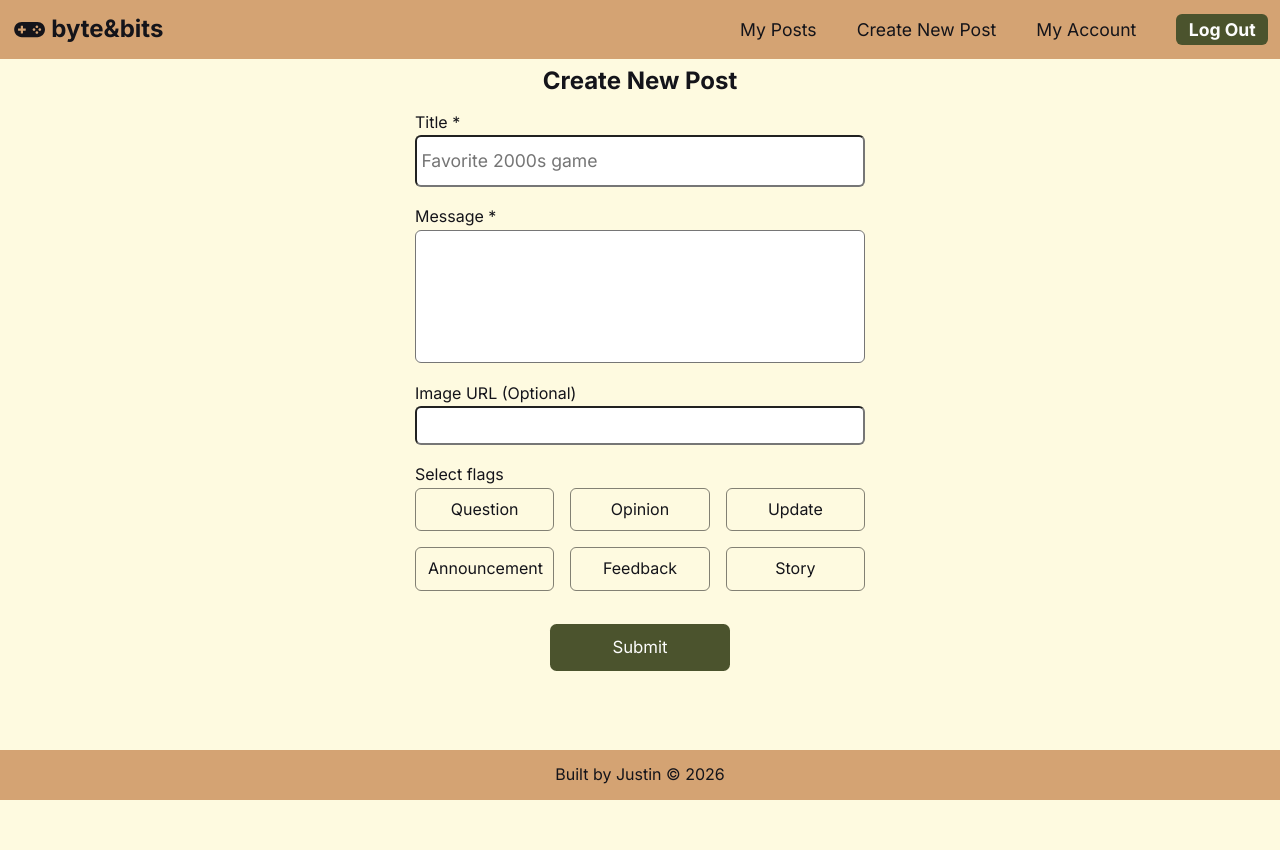
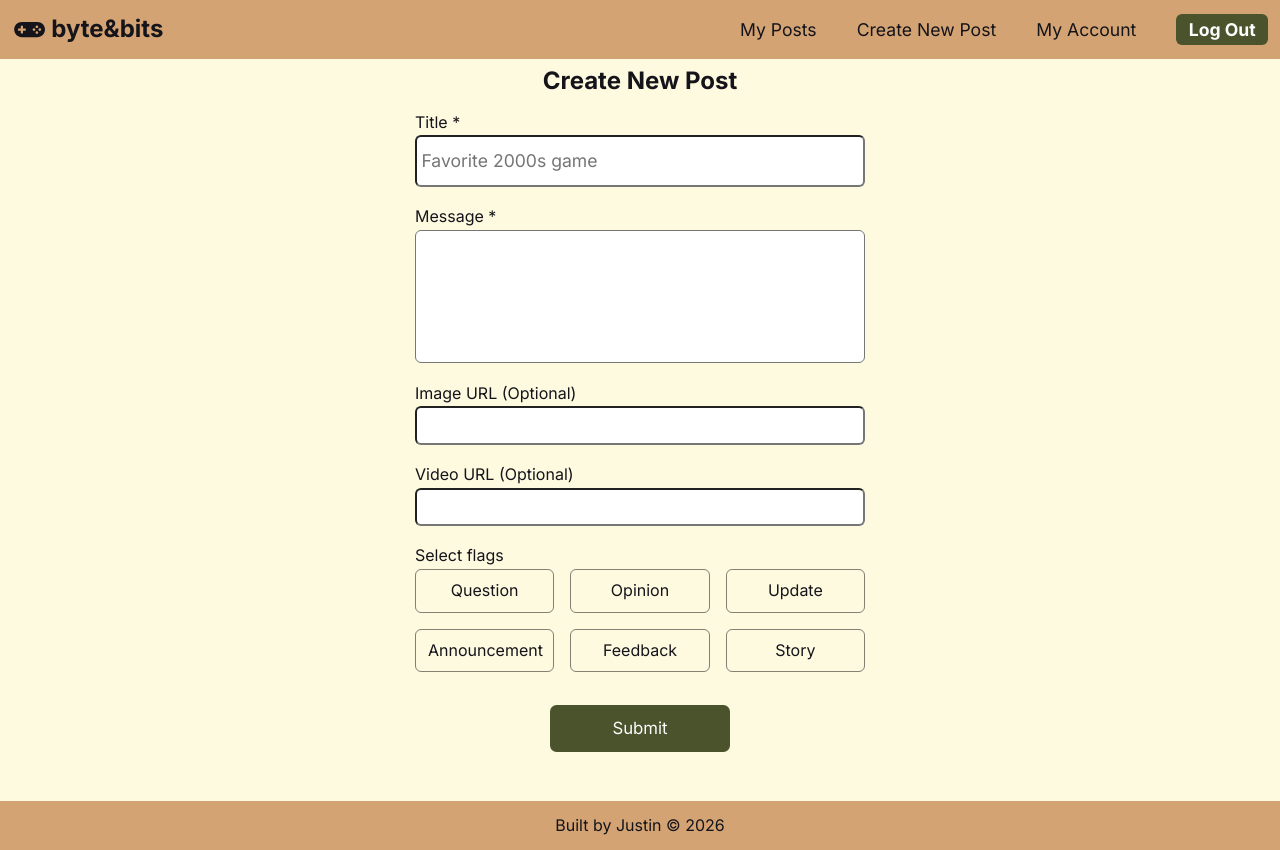
Before and after one commit to justinjones38/retro-game-forum, a React (Vite) app: page /create-post in a window 1280 px wide. Before the commit the page ends 800 px from the top, so only its background shows below. Built offline with nearby package versions, Linux system fonts and the light colour scheme; no server answers; sample sign-in values are in the browser's storage.

Commit message:
added ScrollToTop component that auto scrolls to top when changing routes

```diff
--- /dev/null
+++ b/src/components/ScrollToTop.jsx
@@ -0,0 +1,11 @@
+import { useEffect } from "react";
+import { useLocation } from "react-router";
+
+export default function ScrollToTop() {
+  const {pathname} = useLocation();
+  console.log(pathname);
+
+  useEffect(() => {
+    window.scrollTo({top: 0, left: 0})
+  }, [pathname])
+}
--- a/src/components/navbar/Navbar.module.css
+++ b/src/components/navbar/Navbar.module.css
@@ -64,6 +64,7 @@ nav {
 
 .navMenu {
   position: fixed;
+  opacity: 0;
   top: -100%;
   left: 0;
   min-height: 100%;
@@ -74,6 +75,7 @@ nav {
 
 .navMenu.show {
   top: 0;
+  opacity: 100%;
   transition: 0.3s top;
 }
 
--- a/src/pages/posts/CreatePost.jsx
+++ b/src/pages/posts/CreatePost.jsx
@@ -108,16 +108,27 @@ export default function CreatePost() {
           required
         ></textarea>
         <label htmlFor="imgUrl">
-          {" "}
           Image URL <span>(Optional)</span>
         </label>
         <input
           type="text"
-          className={styles.imgInput}
+          className={styles.urlInput}
           value={post.imgUrl}
           onChange={handleChange}
           name="imgUrl"
           id="imgUrl"
+        />
+
+        <label htmlFor="vidUrl">
+          Video URL <span>(Optional)</span>
+        </label>
+        <input
+          type="text"
+          className={styles.urlInput}
+          value={post.vidUrl}
+          onChange={handleChange}
+          name="vidUrl"
+          id="vidUrl"
         />
         <FlagForm checklist={checklist} handleChecklist={handleChecklist} />
         <Button disabled={loading}>
--- a/src/pages/posts/CreatePost.module.css
+++ b/src/pages/posts/CreatePost.module.css
@@ -12,7 +12,7 @@
   font-size: 1.1rem;
 }
 
-.imgInput {
+.urlInput {
   width: 100%;
   padding: 0.375em 0.25em;
   border-radius: 6px;
--- a/src/routes/AppRouter.jsx
+++ b/src/routes/AppRouter.jsx
@@ -1,4 +1,5 @@
 import { BrowserRouter, Routes, Route } from "react-router";
+import ScrollToTop from "../components/ScrollToTop";
 import Layout from "../layouts/Layout";
 import Home from "../pages/Home";
 import Dashboard from "../pages/Dashboard";
@@ -14,6 +15,7 @@ import MyAccount from "../pages/account-setup/MyAccount";
 export default function AppRouter() {
   return (
     <BrowserRouter>
+    <ScrollToTop />
       <Routes>
         <Route path="/" element={<Layout />}>
           <Route index element={<Home />} />
```
